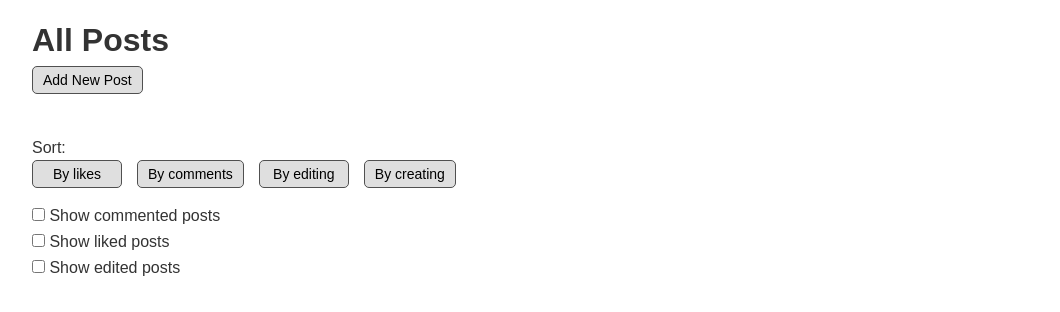
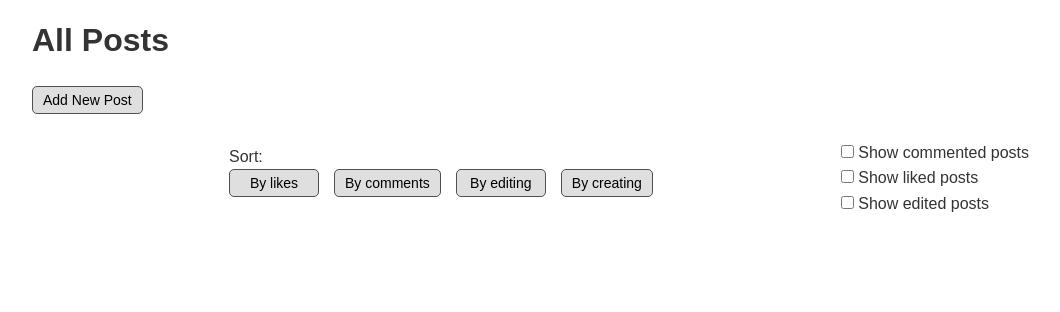
Before and after one commit to dmitriy-orach/Troopper, an Angular app: page / in a window 1280 px wide. Shown: the top 312 px of the page, without its empty margins (11-1071 px from the left). Built offline with nearby package versions, Linux system fonts and the light colour scheme.

Commit message:
Added typing, edits in templates, added styles, code cleanup, added interfaces.

```diff
--- a/src/app/components/adding-post/adding-post.component.html
+++ b/src/app/components/adding-post/adding-post.component.html
@@ -1,18 +1,14 @@
-<div class="all-posts" *ngIf="!showModal && !editing">
+<div class="all-posts" *ngIf="!showModal">
     <h1>All Posts</h1>
-    <button class="btn" (click)="showModal = !showModal">
-        Add New Post
-    </button>
+    <div class="btn-block">
+        <button class="btn" (click)="showModal = !showModal">Add New Post</button>
+    </div>
     <br />
-    <br />
-    <app-posts (edit)="editHandler($event)"></app-posts>
+    <app-posts (edit)="handlerEdit($event)"></app-posts>
 </div>
 
-<div class="add-form-container" *ngIf="showModal || editing">
+<div class="add-form-container" *ngIf="showModal">
     <header>Add New Post</header>
-    <br>
-    <hr />
-    <br>
     <form [formGroup]="postForm" [postEdit]="postEdit">
         <div class="form-control">
             <label>Title
--- a/src/app/components/adding-post/adding-post.component.ts
+++ b/src/app/components/adding-post/adding-post.component.ts
@@ -1,5 +1,6 @@
 import { Component } from '@angular/core';
 import { AbstractControl, FormControl, FormGroup, Validators } from '@angular/forms';
+import { PostsData } from 'src/app/models/models';
 import { DataService } from '../../services/data.service';
 
 @Component({
@@ -11,8 +12,8 @@ export class AddingPostComponent {
 
   constructor(private dataService: DataService) { }
 
-  public showModal = false
-  public editing = false;
+  public showModal: boolean = false
+  public editing: boolean = false;
   public postEdit: any;
   public editingIndex: number;
   public posts = this.dataService.getPostsData();
@@ -55,7 +56,7 @@ export class AddingPostComponent {
     this.postForm.reset();
   }
 
-  public editHandler(post): void {
+  public handlerEdit(post: PostsData): void {
     this.postId = post.id;
     this.showModal = true;
     this.editing = true;
--- a/src/app/components/comments/comments.component.ts
+++ b/src/app/components/comments/comments.component.ts
@@ -1,5 +1,5 @@
 import { Component, EventEmitter, Input, Output } from '@angular/core';
-
+import { Comment } from '../../models/models'
 @Component({
   selector: 'app-comments',
   templateUrl: './comments.component.html',
@@ -7,14 +7,14 @@ import { Component, EventEmitter, Input, Output } from '@angular/core';
 })
 export class CommentsComponent {
 
-  @Input() public comments: Array<{text: string, date: Date}>;
+  @Input() public comments: Array<Comment>;
 
   @Input() public postId: number;
 
-  @Output() newComment: EventEmitter<any> = new EventEmitter();
+  @Output() newComment: EventEmitter<Comment> = new EventEmitter();
 
-  public handlerAddComment(value): void {
-    this.comments.push({text: value, date: new Date()})
+  public handlerAddComment(value: string): void {
+    this.comments.push({text: value, date: new Date()});
     this.newComment.emit();
   }
 }
--- a/src/app/components/posts/posts.component.html
+++ b/src/app/components/posts/posts.component.html
@@ -1,34 +1,35 @@
-<div>
-    <p>Sort:</p>
-    <nav>
+<div class="navigation">
+    <div class="sorting">
+        <p>Sort:</p>
         <button (click)="handlerSort('sortLikes')" class="btn">By likes</button>
         <button (click)="handlerSort('sortComments')" class="btn">By comments</button>
         <button (click)="handlerSort('sortEditing')" class="btn">By editing</button>
         <button (click)="handlerSort('sortCreating')" class="btn">By creating</button>
-    </nav>
-    <nav>
+    </div>
+    <div class="filtration">
         <form [formGroup]="selectionForm">
-            <label for="comments"><input formControlName="comments" name="selection" id="comments" type="checkbox" value="comments"> Show commented posts</label><br>
-            <label for="likes"><input formControlName="likes" name="selection" id="likes" type="checkbox" value="likes"> Show liked posts</label><br>
-            <label for="edited"><input formControlName="edited" name="selection" id="edited" type="checkbox" value="edited"> Show edited posts</label>
+            <label for="comments"><input formControlName="comments" id="comments" type="checkbox"> Show commented posts</label><br>
+            <label for="likes"><input formControlName="likes" id="likes" type="checkbox"> Show liked posts</label><br>
+            <label for="edited"><input formControlName="edited" id="edited" type="checkbox"> Show edited posts</label>
         </form>
-    </nav>
+    </div>
 </div>
-<div class="post" *ngFor="let post of postsData; index as i">
-    <span  class="date-creation">Date of creation: {{post.dateOfCreation | date: 'hh:mm:ss dd/MM/yyyy'}}</span>
-    <span *ngIf="post.dateEdit" class="date-edit">Editing date: {{post.dateEdit | date: 'hh:mm:ss dd/MM/yyy'}}</span>
+<div class="post" *ngFor="let post of postsData">
+    <div class="date">
+        <span  class="date-creation">Date of creation: {{post.dateOfCreation | date: 'hh:mm:ss dd/MM/yyyy'}}</span>
+        <span *ngIf="post.dateEdit" class="date-edit">Editing date: {{post.dateEdit | date: 'hh:mm:ss dd/MM/yyy'}}</span>
+    </div>
     <div class="btn-block">
         <button class="btn" (click)="handlerEdit(post)">Edit</button>
         <button class="btn" (click)="handlerDelete(post.id)">Delete</button>
     </div>
-
-    <p class="title">{{post.title}}</p>
-    <p>{{post.text}}</p>
-
+    <div class="content">
+        <p class="title">{{post.title}}</p>
+        <p class="text">{{post.text}}</p>
+    </div>
     <div class="like-block">
         <span class="counter-likes">{{post.like}}</span>
         <span class="like" (click)="handlerLike(post)"></span>
     </div>
-
     <app-comments [postId]="post.id" (newComment)="handlerComment()" [comments]="post.comments"></app-comments>
 </div>
--- a/src/app/components/posts/posts.component.scss
+++ b/src/app/components/posts/posts.component.scss
@@ -9,6 +9,16 @@
 
     &:not(:last-child) {
         margin-bottom: 15px;
+    }
+
+    .text{
+        margin: 15px 0;
+    }
+
+    .title{
+        text-align: center;
+        font-size: 18px;
+        word-wrap: break-word;
     }
 }
 
@@ -44,12 +54,6 @@
     }
 }
 
-.title{
-    text-align: center;
-    font-size: 18px;
-    word-wrap: break-word;
-}
-
 .date-edit, .date-creation{
     position: absolute;
     right: 15px;
@@ -77,3 +81,12 @@
     bottom: 15px;
     right: 15px;
 }
+
+.navigation{
+    display: flex;
+    align-items: center;
+    justify-content: space-between;
+    margin-bottom: 15px;
+    max-width: 800px;
+    margin: 0 auto 15px;
+}
--- a/src/app/components/posts/posts.component.ts
+++ b/src/app/components/posts/posts.component.ts
@@ -20,32 +20,32 @@ export class PostsComponent implements OnInit {
     this.dataService.getPostsData().subscribe((data) => this.postsData = data);
   }
 
-  @Output() edit: EventEmitter<any> = new EventEmitter();
+  @Output() edit: EventEmitter<PostsData> = new EventEmitter();
 
   public postsData: PostsData[];
 
-  public handlerLike(post): void {
+  public handlerLike(post: PostsData): void {
     post.like =  post.like + 1;
     this.dataService.setPostsData(this.postsData);
   }
 
-  public handlerEdit(post): void {
+  public handlerEdit(post: PostsData): void {
     this.edit.emit(post);
   }
 
-  public handlerDelete(id): void {
+  public handlerDelete(id: number): void {
     this.dataService.delPost(id).subscribe(data => {
       this.postsData = data;
     });
   }
 
-  public handlerSort(e): void {
+  public handlerSort(e: string): void {
     this.dataService.sortPosts(e).subscribe(data => {
       this.postsData = data;
     });
   }
 
-  public handlerComment() {
+  public handlerComment(): void {
     this.dataService.setPostsData(this.postsData);
   }
 
--- a/src/app/utils/utils.ts
+++ b/src/app/utils/utils.ts
@@ -1,4 +1,6 @@
-export function addPost(postsData, postValue) {
+import { PostsData, FormValue } from "../models/models";
+
+export function addPost(postsData: PostsData[], postValue: FormValue) {
     const post = {
         title: postValue.title,
         text: postValue.text,
@@ -10,24 +12,24 @@ export function addPost(postsData, postValue) {
     return [...postsData, post];
 }
 
-export function editPost(postsData, postData, id) {
+export function editPost(postsData: PostsData[], postData: FormValue, id: number) {
     return postsData.map(post => post.id === id ? {...post, ...postData, dateEdit: new Date()} : post);
 }
 
-export function deletePost(postsData, id) {
+export function deletePost(postsData: PostsData[], id: number) {
     const posts = [...postsData];
     const postIndex = posts.findIndex(post => post.id === id);
     posts.splice(postIndex, 1);
     return posts;
 }
 
-export function sortingByLikes(postsData) {
+export function sortingByLikes(postsData: PostsData[]) {
     const posts = [...postsData];
     posts.sort((a, b) => b.like - a.like);
     return posts;
 }
 
-export function sortingByComment(postsData) {
+export function sortingByComment(postsData: PostsData[]) {
     const posts = [...postsData];
     return posts.sort((a, b) => b.comments.length - a.comments.length);
 }
@@ -50,7 +52,7 @@ export function sortingByDateCreating(postsData) {
     return posts.sort((a, b) => Date.parse(b.dateOfCreation) - Date.parse(a.dateOfCreation));
 }
 
-export function filterSelectedPosts(postsData, {comments, likes, edited}) {
+export function filterSelectedPosts(postsData: PostsData[], {comments, likes, edited}) {
     const posts = [...postsData];
     return posts.filter((post) => {
         const postWithLike = likes ? post.like > 0 : true;
```
Also changed, not shown: src/app/models/models.ts (+11 -1 lines).
